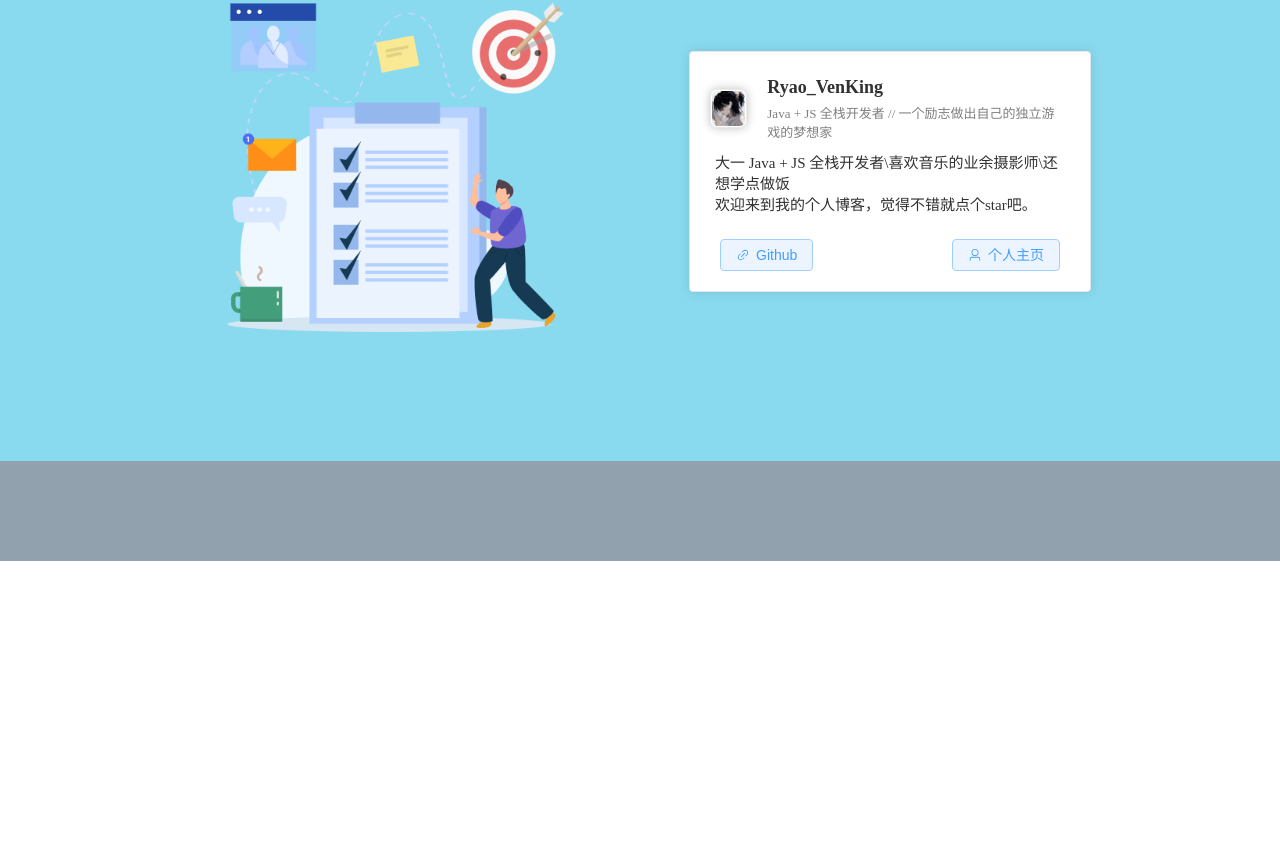
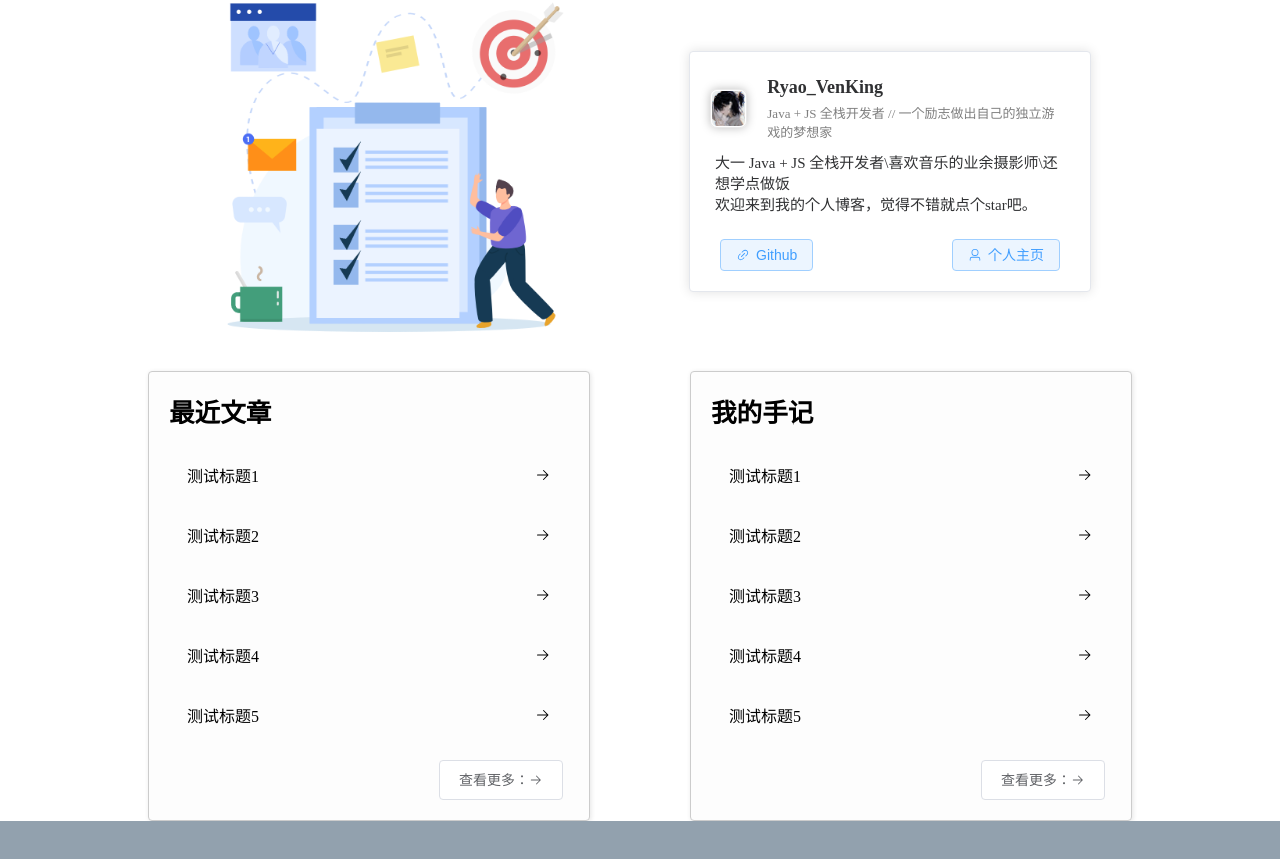
Before and after one commit to RyaoVen/Vue-RyBlog, a Vue app: page / in a window 1280 px wide. Shown: the part 239-1098 px from the top of the page. Before the commit the page ends 800 px from the top, so only its background shows below. Built offline with nearby package versions, Linux system fonts and the light colour scheme.

Commit message:
新增文章列表组件

```diff
--- /dev/null
+++ b/src/components/list-views.vue
@@ -0,0 +1,105 @@
+<script setup >
+// ✅ 正确写法：使用 defineProps 声明 props
+import {Right} from "@element-plus/icons-vue";
+
+const props = defineProps({
+  title: {
+    type: String,
+    default: '默认标题'
+  }
+})
+const listTitle = Array.from({ length: 6 }, (_, index) => ({
+  index: index,
+  title: `测试标题${index + 1}`,
+  content: `测试内容${index + 1}`,
+  id: index
+}));
+</script>
+
+
+
+<template>
+  <div class="container">
+    <!-- h1 默认就是块级元素 -->
+    <h1>{{ title }}</h1>
+
+    <!-- ul 也是块级元素 -->
+    <ul>
+      <li
+          v-for="item in listTitle.slice(0, 5)"
+          :key="item.id"
+          class="list-item"
+      >
+       <span>{{ item.title }}</span><el-icon class="icon"><Right /></el-icon>
+      </li>
+    </ul>
+    <el-button size="large" class="btn" plain>查看更多：<el-icon class="icon-btn"><Right /></el-icon></el-button>
+  </div>
+</template>
+
+<style scoped>
+/* 清除默认间距 */
+.container {
+  padding: 20px;
+}
+
+/* 确保块级元素特性 */
+h1, ul {
+  display: block;
+  margin: 0;
+}
+
+/* 添加间距控制 */
+h1 {
+  margin-bottom: 1rem;
+}
+
+ul {
+  padding-left: 0;
+  list-style: none;
+}
+.container{
+  border: 1px #ccc solid;
+  width: 400px;
+  background-color: rgb(253, 253, 253);
+  box-shadow: 1px 1px 5px rgba(0, 0, 0, 0.1);
+  border-radius: 4px;
+}
+h1{
+  font-size: 1.6rem;
+}
+li{
+  padding: 18px;
+  transition: all 0.35s ease;
+  display: flex;
+  align-items: center;
+  justify-content: space-between;
+  flex-direction: row;
+}
+li:hover {
+  box-shadow: 0 3px 6px rgba(0, 0, 0, 0.35);
+  cursor: pointer;
+  transform: translate(1px, -1px);
+  /* 修正类名拼写（建议使用 .icon） */
+}
+  .icon {
+    transform: rotate(0); /* 初始状态 */
+    transition: transform 0.35s ease; /* 精确指定过渡属性 */
+
+  }
+
+  li:hover .icon {
+    transform: rotate(90deg); /* 悬停状态 */
+  }
+  .btn .icon-btn{
+    transition: all 0.35s ease;
+  }
+  .btn:hover .icon-btn {
+    transform: translateX(4px);
+  }
+  .btn{
+    margin-top: 15px;
+    margin-left: 270px;
+  }
+
+</style>
--- a/src/page/index.vue
+++ b/src/page/index.vue
@@ -5,6 +5,7 @@ import {
   Search,Sunny
 } from '@element-plus/icons-vue'
 import SelfCard from "@/components/selfCard.vue";
+import ListViews from "@/components/list-views.vue";
 </script>
 
 <template>
@@ -46,6 +47,10 @@ import SelfCard from "@/components/selfCard.vue";
   <img src="../../src/components/img/index-top-img.png">
   <self-card />
 </div>
+    <div class="list">
+      <list-views title="最近文章"/>
+      <list-views title="我的手记"/>
+    </div>
   </main>
   <footer>
 
@@ -69,15 +74,15 @@ main {
   width: 100%;
   height: auto;
   min-height: calc(100vh - 160px);
-  background-color: #89daee;
+  background-color: rgba(255, 255, 255, 0.83);
   /* 新增以下属性 */
   flex-shrink: 0; /* 禁止 header 被压缩 */
   position: relative; /* 确保层级 */
   z-index: 1; /* 避免被其他元素覆盖 */
   display: flex;
-  justify-content: center;
-  align-items: start;
-
+  justify-content: start;
+  align-items: center;
+flex-direction: column;
 
 }
 footer {
@@ -121,6 +126,13 @@ img {
   gap: 100px;
   margin-top: 150px;
 }
+.list{
+  display: flex;
+  justify-content: center;
+  align-items: center;
+  flex-direction: row;
+  gap: 100px;
+}
 
 
 </style>
```
Also changed, not shown: src/components/my-feel.vue (added, +11 -0 lines).
